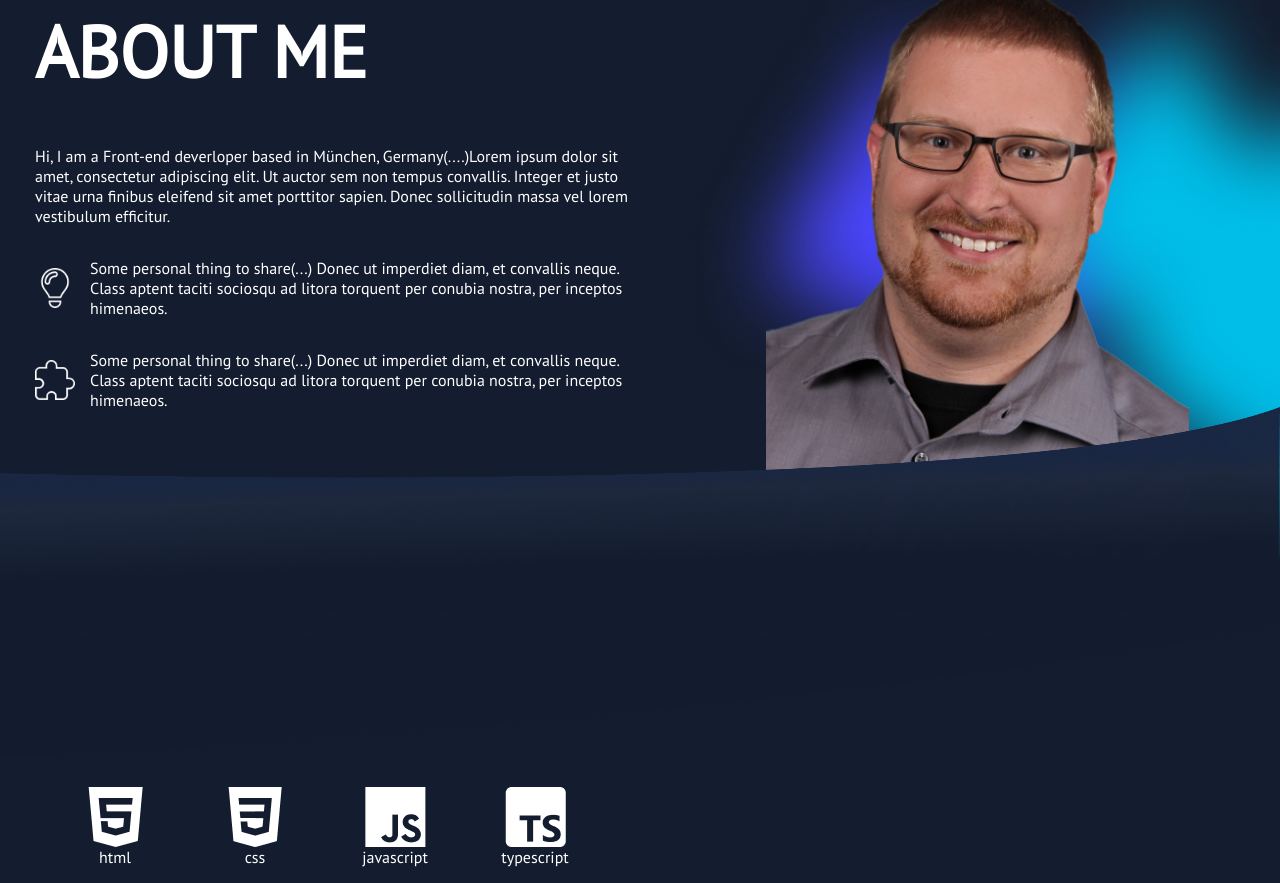
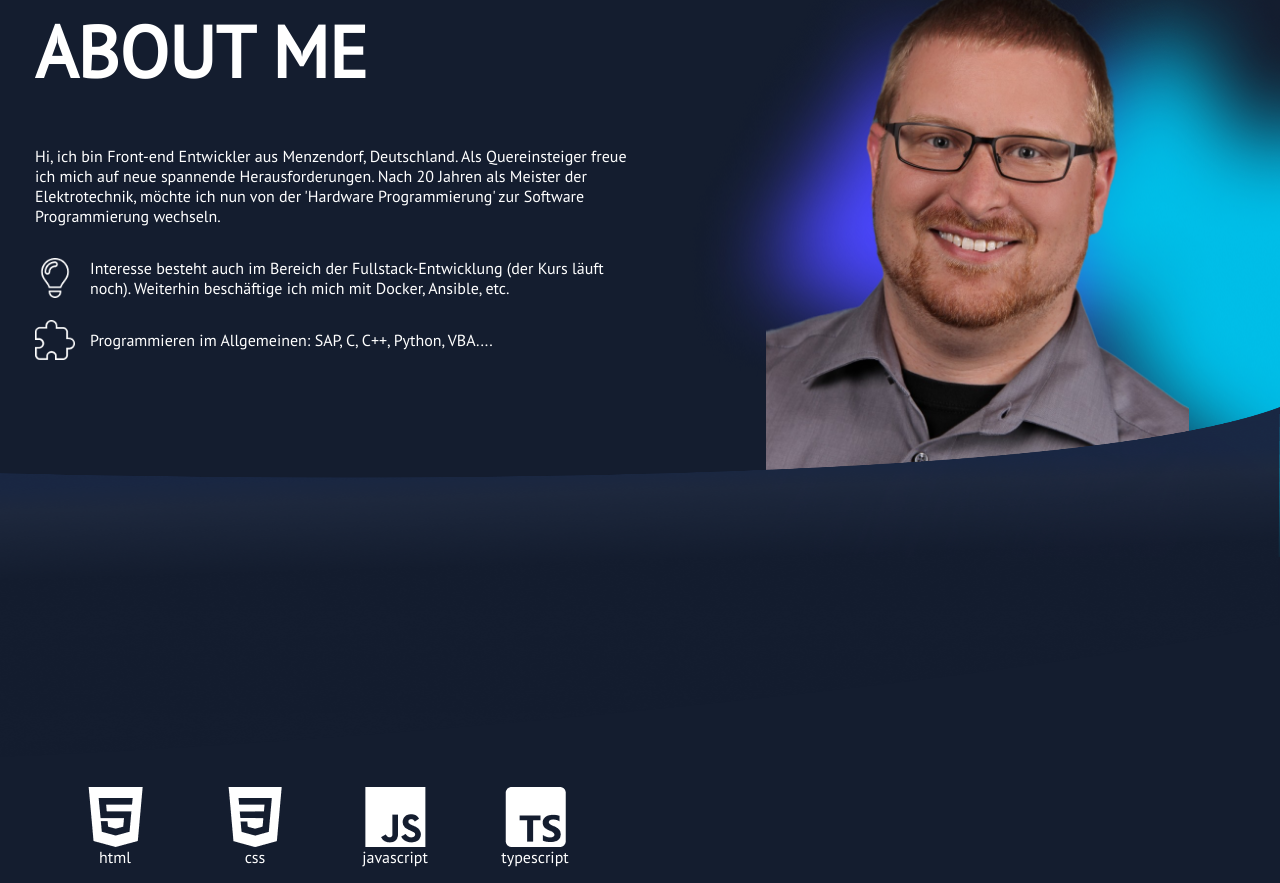
Before and after one commit to KayBeckmann/portfolio, an Angular app: page / in a window 1280 px wide. Shown: the part 878-1761 px from the top of the page. Built offline with nearby package versions, Linux system fonts and the light colour scheme.

Commit message:
About me -> first german version

```diff
--- a/src/app/about-me/about-me.component.html
+++ b/src/app/about-me/about-me.component.html
@@ -3,27 +3,21 @@
     <h1>ABOUT ME</h1>
     <div class="content">
       <p>
-        Hi, I am a Front-end deverloper based in München, Germany(....)Lorem
-        ipsum dolor sit amet, consectetur adipiscing elit. Ut auctor sem non
-        tempus convallis. Integer et justo vitae urna finibus eleifend sit amet
-        porttitor sapien. Donec sollicitudin massa vel lorem vestibulum
-        efficitur.
+        Hi, ich bin Front-end Entwickler aus Menzendorf, Deutschland. Als
+        Quereinsteiger freue ich mich auf neue spannende Herausforderungen. Nach
+        20 Jahren als Meister der Elektrotechnik, möchte ich nun von der
+        'Hardware Programmierung' zur Software Programmierung wechseln.
       </p>
       <div class="information">
         <img src="./assets/img/bulb.png" alt="Bulb" />
         <p>
-          Some personal thing to share(...) Donec ut imperdiet diam, et
-          convallis neque. Class aptent taciti sociosqu ad litora torquent per
-          conubia nostra, per inceptos himenaeos.
+          Interesse besteht auch im Bereich der Fullstack-Entwicklung (der Kurs
+          läuft noch). Weiterhin beschäftige ich mich mit Docker, Ansible, etc.
         </p>
       </div>
       <div class="information">
         <img src="./assets/img/puzzle.png" alt="Piece of puzzle" />
-        <p>
-          Some personal thing to share(...) Donec ut imperdiet diam, et
-          convallis neque. Class aptent taciti sociosqu ad litora torquent per
-          conubia nostra, per inceptos himenaeos.
-        </p>
+        <p>Programmieren im Allgemeinen: SAP, C, C++, Python, VBA....</p>
       </div>
     </div>
   </div>
```
